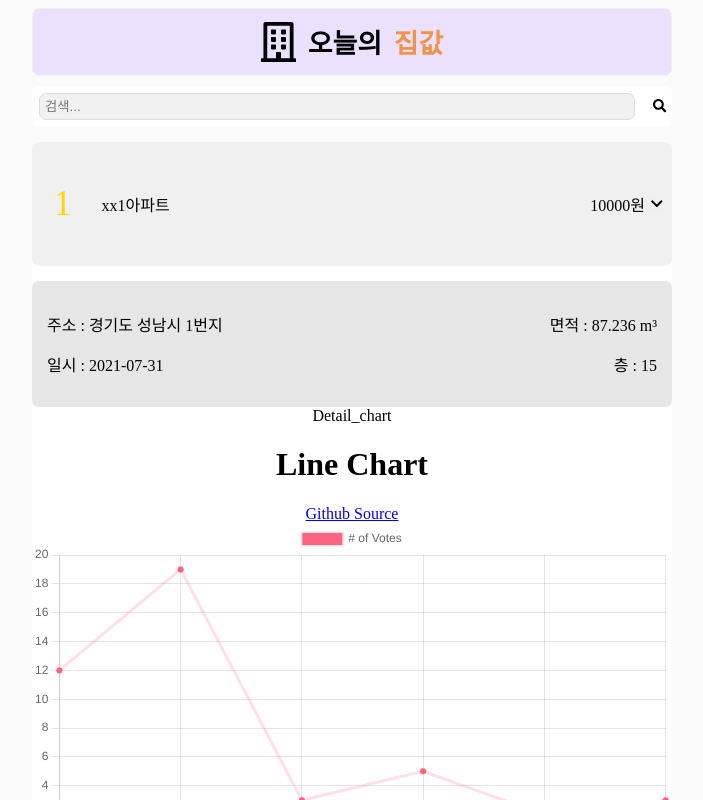
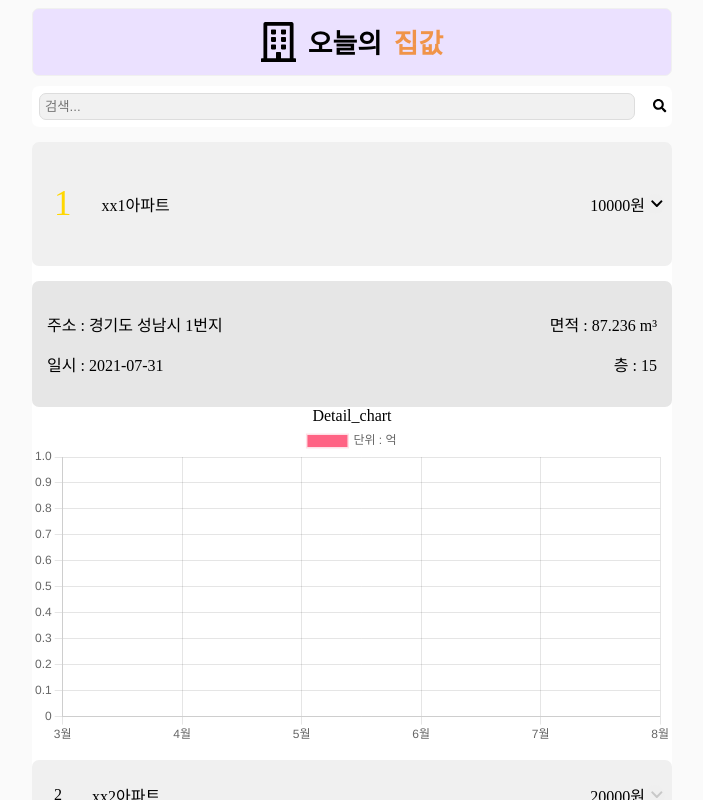
Before and after one commit to Moomi98/Today_APT, a React (Create React App) app in the folder client/: page / in a window 1280 px wide. Both pictures are taken after a click on the button 943 px from the left and 204 px from the top of the page. Shown: the top 800 px of the page, without its empty margins (288-991 px from the left). Built offline with nearby package versions, Linux system fonts and the light colour scheme; a web font is replaced by a local one.

Commit message:
추가수정 : 차트 구현 완료, 내부 내용 사항 수정중

```diff
--- a/client/src/components/DetailChart.js
+++ b/client/src/components/DetailChart.js
@@ -1,11 +1,34 @@
 import { Line } from 'react-chartjs-2';
 
+const today = new Date();
+
+const year = today.getFullYear(); // 년도
+const month = today.getMonth() + 1;  // 월
+
+const recent6Month = (month) => {
+  const monthList = [];
+
+  for(let i = 0 ; i < 6; i++){
+    monthList.push(month + "월");
+    month -= 1;
+    if (month === 0){
+      month = (year - 1) + "-" + 12;
+    }
+  }
+  monthList.reverse();
+  return monthList;
+
+}
+
+const DetailChart = ({recentMonthData}) => {
+  const monthList = recent6Month(month);
+  console.log(recentMonthData);
   const data = {
-  labels: ['1', '2', '3', '4', '5', '6'],
+    labels: monthList,
     datasets: [
       {
-      label: '# of Votes',
-      data: [12, 19, 3, 5, 2, 3],
+        label: '단위 : 억',
+        data: recentMonthData,
         fill: false,
         backgroundColor: 'rgb(255, 99, 132)',
         borderColor: 'rgba(255, 99, 132, 0.2)',
@@ -29,23 +52,13 @@ const options = {
     },
   };
 
-const LineChart = () => {
   return(
     <>
     <div className='header'>
-      <h1 className='title'>Line Chart</h1>
-      <div className='links'>
-        <a
-          className='btn btn-gh'
-          href='https://github.com/reactchartjs/react-chartjs-2/blob/master/example/src/charts/Line.js'
-        >
-          Github Source
-        </a>
-      </div>
     </div>
     <Line data={data} options={options} />
   </>
   );
   }
 
-export default LineChart;
+export default DetailChart;
--- a/client/src/components/SampleData.js
+++ b/client/src/components/SampleData.js
@@ -4,91 +4,104 @@ export function SampleData(){
             address : "경기도 성남시 1번지",
             area : 87.236,
             yearMonthDay : "2021-07-31",
-            floor : 15
-        }
+            floor : 15,
+            recentMonth : [11.2, 14.3, 21.1, 19.8, 20.3, 22.9]
+        },
         },
         {rank : 2, apt_name : "xx2아파트", apt_price : "20000원", details : {
             address : "경기도 시흥시 1번지",
             area : 87.236,
             yearMonthDay : "2021-07-31",
-            floor : 15
+            floor : 15,
+            recentMonth : [11.2, 14.3, 21.1, 19.8, 20.3, 22.9]
         }
         },
         {rank : 3, apt_name : "xx3아파트", apt_price : "30000원", details : {
             address : "경기도 성남시 3번지",
             area : 87.236,
             yearMonthDay : "2021-07-31",
-            floor : 15
+            floor : 15,
+            recentMonth : [11.2, 14.3, 21.1, 19.8, 20.3, 22.9]
         }
         },
         {rank : 4, apt_name : "xx4아파트", apt_price : "40000원", details : {
             address : "경기도 성남시 4번지",
             area : 87.236,
             yearMonthDay : "2021-07-31",
-            floor : 15
+            floor : 15,
+            recentMonth : [11.2, 14.3, 21.1, 19.8, 20.3, 22.9]
         }
         },
         {rank : 5, apt_name : "xx4아파트", apt_price : "40000원", details : {
             address : "경기도 성남시 5번지",
             area : 87.236,
             yearMonthDay : "2021-07-31",
-            floor : 15
+            floor : 15,
+            recentMonth : [11.2, 14.3, 21.1, 19.8, 20.3, 22.9]
         }
         },
         {rank : 6, apt_name : "xx4아파트", apt_price : "40000원", details : {
             address : "경기도 성남시 1번지",
             area : 87.236,
             yearMonthDay : "2021-07-31",
-            floor : 15
+            floor : 15,
+            recentMonth : [11.2, 14.3, 21.1, 19.8, 20.3, 22.9]
         }
         },
         {rank : 7, apt_name : "xx4아파트", apt_price : "40000원", details : {
             address : "경기도 성남시 1번지",
             area : 87.236,
             yearMonthDay : "2021-07-31",
-            floor : 15
+            floor : 15,
+            recentMonth : [11.2, 14.3, 21.1, 19.8, 20.3, 22.9]
         }
         },
         {rank : 8, apt_name : "xx4아파트", apt_price : "40000원", details : {
             address : "경기도 성남시 21번지",
             area : 87.236,
             yearMonthDay : "2021-07-31",
-            floor : 15
+            floor : 15,
+            recentMonth : [11.2, 14.3, 21.1, 19.8, 20.3, 22.9]
         }
         },
         {rank : 9, apt_name : "xx4아파트", apt_price : "40000원", details : {
             address : "경기도 성남시 1번지",
             area : 87.236,
             yearMonthDay : "2021-07-31",
-            floor : 15
+            floor : 15,
+            recentMonth : [11.2, 14.3, 21.1, 19.8, 20.3, 22.9]
         }
         },
         {rank : 10, apt_name : "xx4아파트", apt_price : "40000원", details : {
             address : "경기도 성남시 1번지",
             area : 87.236,
             yearMonthDay : "2021-07-31",
-            floor : 15
+            floor : 15,
+            recentMonth : [11.2, 14.3, 21.1, 19.8, 20.3, 22.9]
         }
         },
         {rank : 11, apt_name : "xx4아파트", apt_price : "40000원", details : {
             address : "경기도 성남시 1번지",
             area : 87.236,
             yearMonthDay : "2021-07-31",
-            floor : 15
+            floor : 15,
+            recentMonth : [11.2, 14.3, 21.1, 19.8, 20.3, 22.9]
         }
         },
         {rank : 12, apt_name : "xx4아파트", apt_price : "40000원", details : {
             address : "경기도 성남시 1번지",
             area : 87.236,
             yearMonthDay : "2021-07-31",
-            floor : 15
+            floor : 15,
+            recentMonth : [11.2, 14.3, 21.1, 19.8, 20.3, 22.9]
         }
         },
         {rank : 13, apt_name : "xx4아파트", apt_price : "40000원", details : {
             address : "경기도 성남시 1번지",
             area : 87.236,
             yearMonthDay : "2021-07-31",
-            floor : 15
+            floor : 15,
+            recentMonth : [11.2, 14.3, 21.1, 19.8, 20.3, 22.9]
         }
         },
     ];
```
Lines whose indentation alone changed are shown as unchanged.
